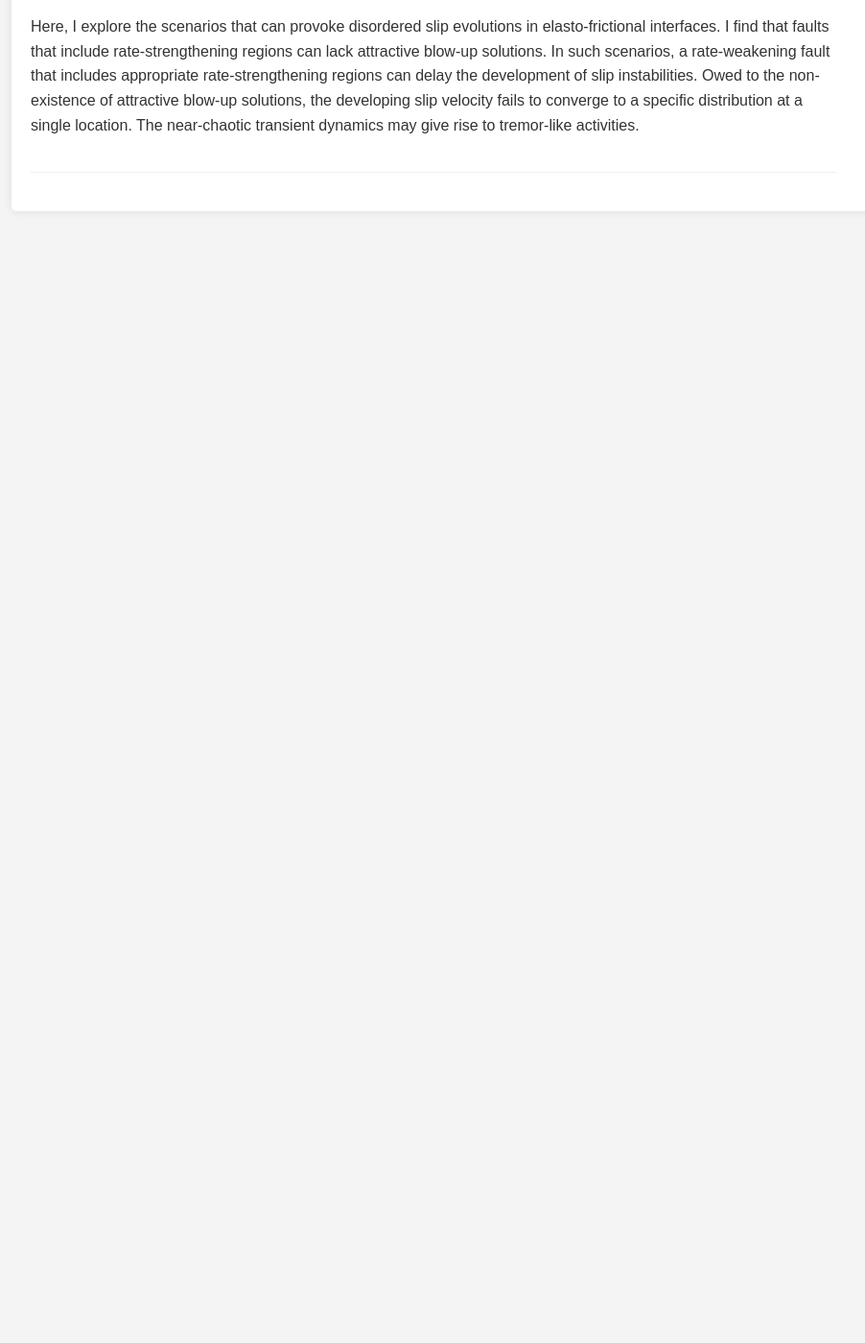
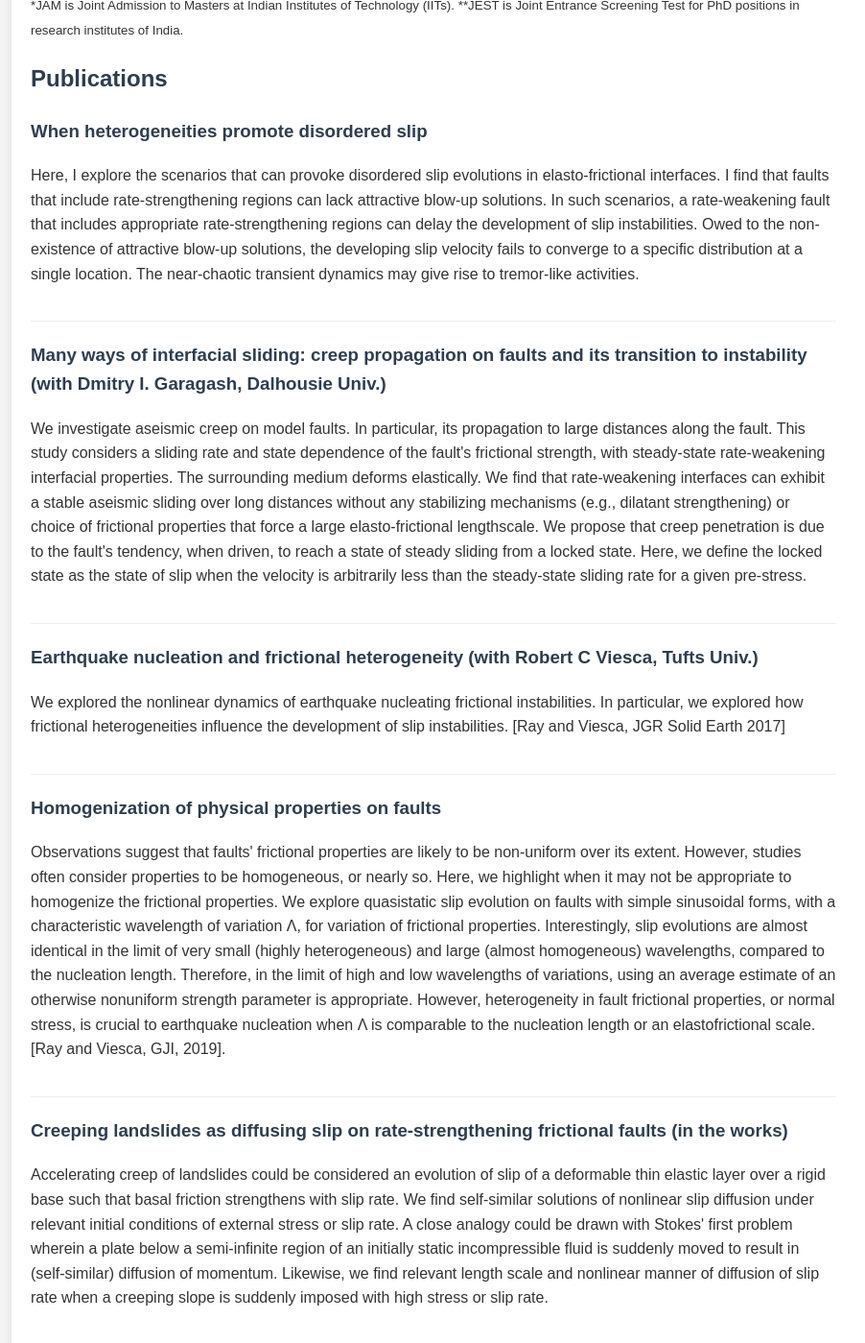
Before and after one commit to RaySohom/q, a Jekyll site: the page index.html, which Jekyll copies as it is, in a window 1280 px wide and 1400 px high, scrolled down 1151 px. Shown: the whole window at 96% size, without its empty margins (28-930 px from the left). Built offline with Jekyll 4.4.1, drawn with Linux system fonts in a browser that asks for light colours; before the commit the page ends 1391 px from its top, so only the background shows below that; some of the changed text lies outside the part shown.

Commit message:
Update index.html

```diff
--- a/index.html
+++ b/index.html
@@ -81,6 +81,13 @@
                 <li>Geophysical Journal International</li>
             </ul>
 
+            <h2>Education</h2>
+            <ul>
+                <li>Ph.D. (thesis on earthquake physics), Civil and Environmental Engineering, Tufts University, Massachusetts, USA (Sept. 2013-Aug. 2019)</li>
+                <li>Masters in Applied Geophysics, Earth Sciences, IIT Roorkee (2008-11)</li>
+                <!-- <li>B.Sc. in Physics (Hons.), Hindu College, Delhi University (2005-08)</li> -->
+            </ul>
+
             <h2>Achievements</h2>
             <ul>
                 <li>William Edgerton Fellowship (2013-14), School of Engineering, Tufts University</li>
@@ -96,7 +103,22 @@
                 <h3>When heterogeneities promote disordered slip</h3>
                 <p>Here, I explore the scenarios that can provoke disordered slip evolutions in elasto-frictional interfaces. I find that faults that include rate-strengthening regions can lack attractive blow-up solutions. In such scenarios, a rate-weakening fault that includes appropriate rate-strengthening regions can delay the development of slip instabilities. Owed to the non-existence of attractive blow-up solutions, the developing slip velocity fails to converge to a specific distribution at a single location. The near-chaotic transient dynamics may give rise to tremor-like activities.</p>
             </div>
-            <!-- Add more publications here -->
+            <div class="publication">
+                <h3>Many ways of interfacial sliding: creep propagation on faults and its transition to instability (with Dmitry I. Garagash, Dalhousie Univ.)</h3>
+                <p>We investigate aseismic creep on model faults. In particular, its propagation to large distances along the fault. This study considers a sliding rate and state dependence of the fault's frictional strength, with steady-state rate-weakening interfacial properties. The surrounding medium deforms elastically. We find that rate-weakening interfaces can exhibit a stable aseismic sliding over long distances without any stabilizing mechanisms (e.g., dilatant strengthening) or choice of frictional properties that force a large elasto-frictional lengthscale. We propose that creep penetration is due to the fault's tendency, when driven, to reach a state of steady sliding from a locked state. Here, we define the locked state as the state of slip when the velocity is arbitrarily less than the steady-state sliding rate for a given pre-stress.</p>
+            </div>
+            <div class="publication">
+                <h3>Earthquake nucleation and frictional heterogeneity (with Robert C Viesca, Tufts Univ.)</h3>
+                <p>We explored the nonlinear dynamics of earthquake nucleating frictional instabilities. In particular, we explored how frictional heterogeneities influence the development of slip instabilities. [Ray and Viesca, JGR Solid Earth 2017]</p>
+            </div>
+            <div class="publication">
+                <h3>Homogenization of physical properties on faults</h3>
+                <p>Observations suggest that faults' frictional properties are likely to be non-uniform over its extent. However, studies often consider properties to be homogeneous, or nearly so. Here, we highlight when it may not be appropriate to homogenize the frictional properties. We explore quasistatic slip evolution on faults with simple sinusoidal forms, with a characteristic wavelength of variation Λ, for variation of frictional properties. Interestingly, slip evolutions are almost identical in the limit of very small (highly heterogeneous) and large (almost homogeneous) wavelengths, compared to the nucleation length. Therefore, in the limit of high and low wavelengths of variations, using an average estimate of an otherwise nonuniform strength parameter is appropriate. However, heterogeneity in fault frictional properties, or normal stress, is crucial to earthquake nucleation when Λ is comparable to the nucleation length or an elastofrictional scale. [Ray and Viesca, GJI, 2019].</p>
+            </div>
+            <div class="publication">
+                <h3>Creeping landslides as diffusing slip on rate-strengthening frictional faults (in the works)</h3>
+                <p>Accelerating creep of landslides could be considered an evolution of slip of a deformable thin elastic layer over a rigid base such that basal friction strengthens with slip rate. We find self-similar solutions of nonlinear slip diffusion under relevant initial conditions of external stress or slip rate. A close analogy could be drawn with Stokes' first problem wherein a plate below a semi-infinite region of an initially static incompressible fluid is suddenly moved to result in (self-similar) diffusion of momentum. Likewise, we find relevant length scale and nonlinear manner of diffusion of slip rate when a creeping slope is suddenly imposed with high stress or slip rate.</p>
+            </div>
         </div>
         <div class="sidebar">
             <img src="PicSohom.jpeg" alt="Dr. Sohom Ray">
```
Also changed, not shown: other parts of index.html (+1 -1 lines).
